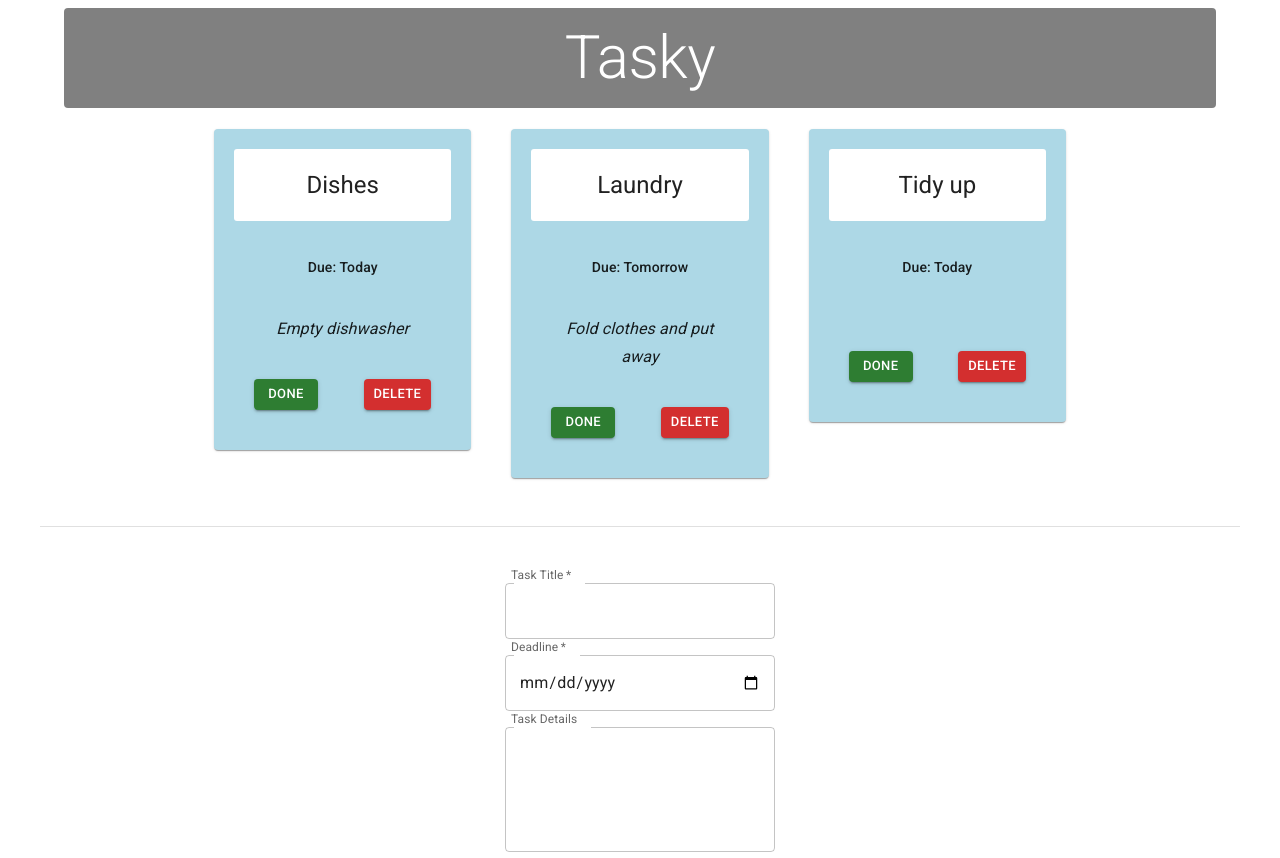
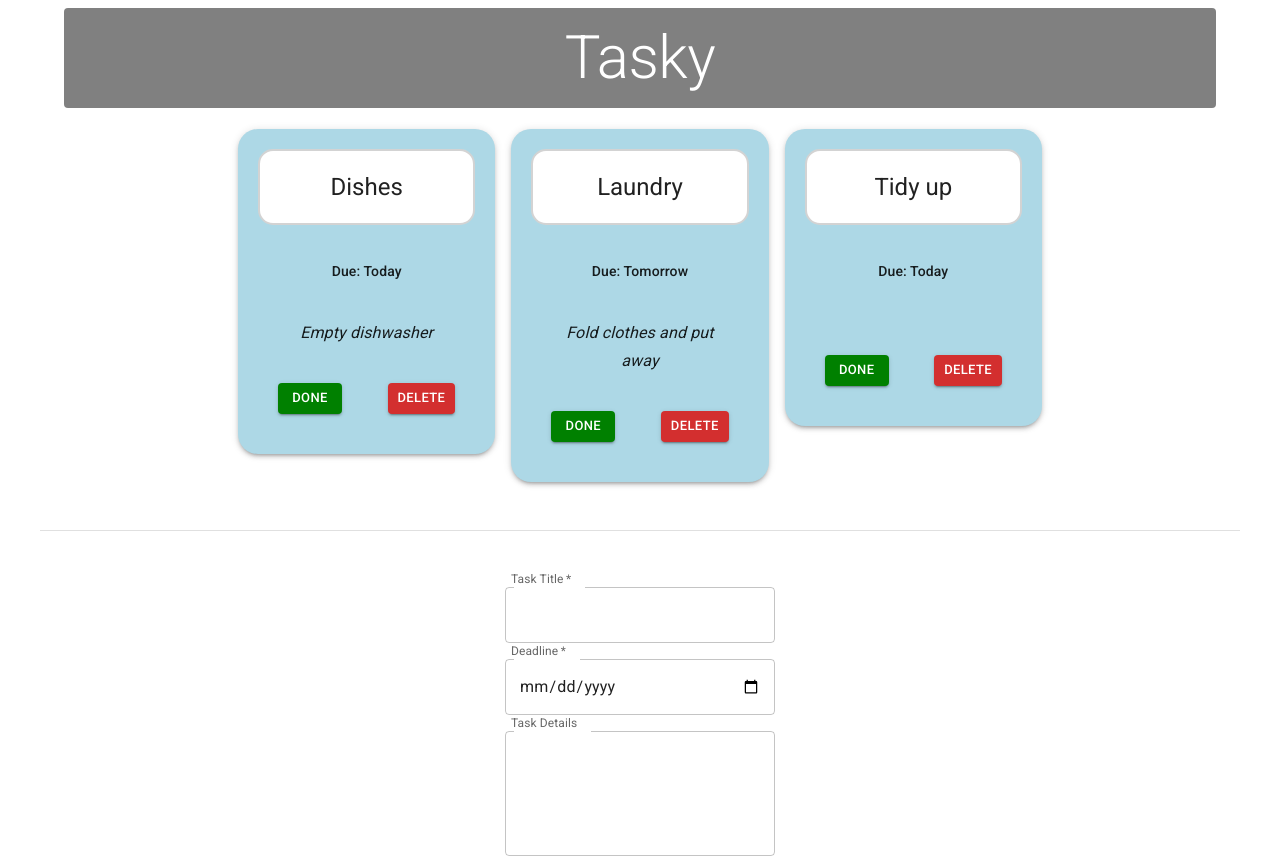
Before and after one commit to chris-bolger/react-basics-labs, a React (Vite) app in the folder tasky/: page / in a window 1280 px wide. Shown: the top 858 px of the page. Built offline with nearby package versions, Linux system fonts and the light colour scheme.

Commit message:
Tasky Lab 3 exercises done

```diff
--- a/tasky/src/App.jsx
+++ b/tasky/src/App.jsx
@@ -95,7 +95,8 @@ function App() {
             container
             spacing={5}
             sx={{
-              justifyContent: "center"
+              justifyContent: "center",
+              gap: 2
             }}
           >
           {taskState.tasks.map((task, index) => (
--- a/tasky/src/components/Task.jsx
+++ b/tasky/src/components/Task.jsx
@@ -6,6 +6,8 @@ import CardContent from '@mui/material/CardContent';
 import CardHeader from '@mui/material/CardHeader';
 import Grid from '@mui/material/Grid';
 import Typography from '@mui/material/Typography';
+import { shadows } from '@mui/system';
+
 
 const Task = (props) => {
 
@@ -17,14 +19,17 @@ const Task = (props) => {
             <Card
                 sx={{
                 backgroundColor: props.done ? 'lightgrey' : 'lightblue',
-                padding: '20px'
+                padding: '20px',
+                borderRadius: '20px',
+                boxShadow: 3
                 }}
             >
             <CardHeader
             title={props.title}
             sx={{
                 backgroundColor: 'white',
-                borderRadius: '3px',
+                border: '2px solid lightgrey',
+                borderRadius: '15px',
                 padding: '20px',
                 textAlign: 'center'
             }}
@@ -69,6 +74,12 @@ const Task = (props) => {
                     size="small"
                     color="success"
                     onClick={props.markDone}
+                    sx={{
+                        backgroundColor: props.done ? 'darkgreen' : 'green',
+                        '&:hover': {
+                            backgroundColor: props.done ? 'green' : 'darkgreen'
+                        }
+                    }}
                 >
                     Done
                 </Button>
```
